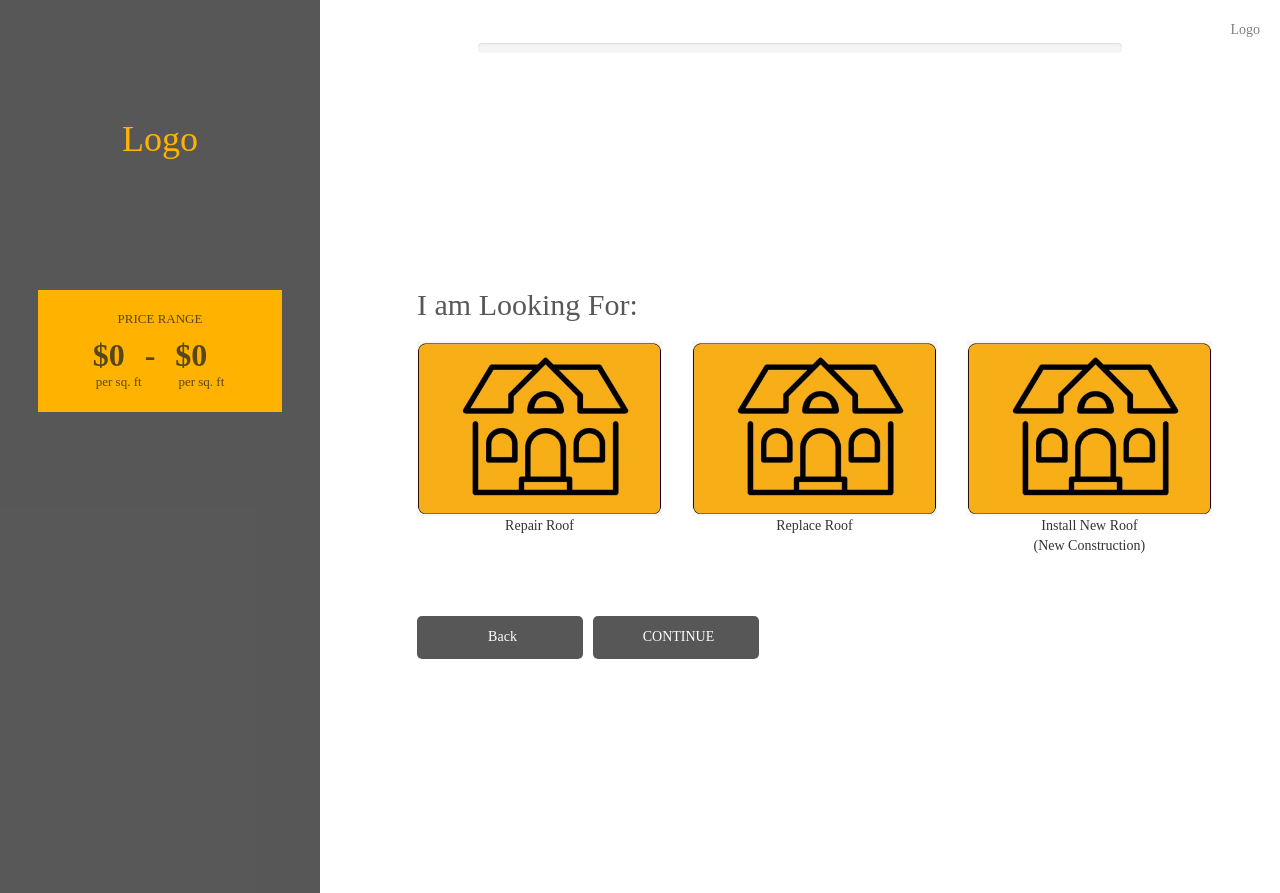
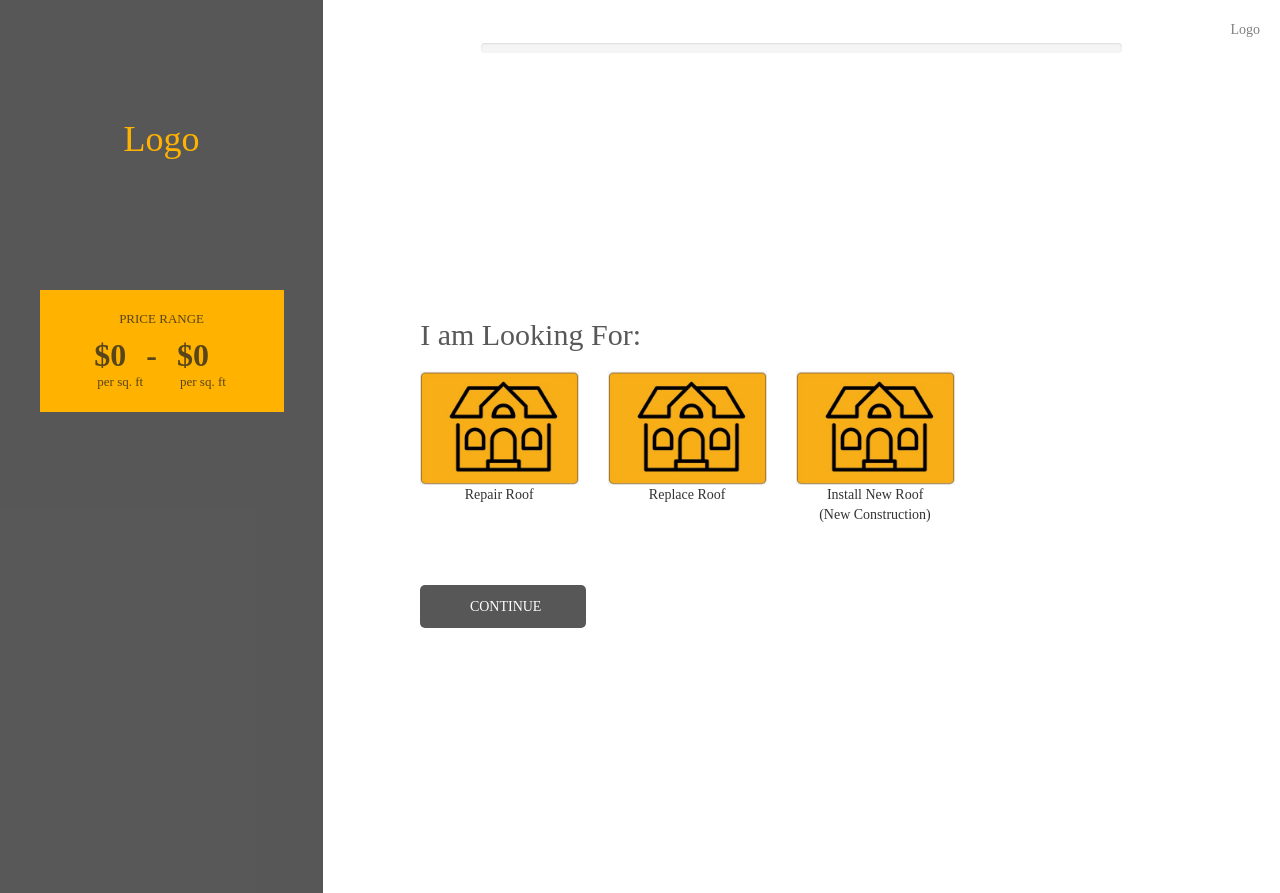
Before and after one commit to Falconx-Soft/Roofing-lead-engine-mapping, a Django app: page / in a window 1280 px wide. Run offline with Django 3.2, Linux system fonts and the light colour scheme; some libraries are stand-ins or nearby versions.

Commit message:
new mail

```diff
--- a/roofingLead/settings.py
+++ b/roofingLead/settings.py
@@ -134,5 +134,5 @@ EMAIL_BACKEND = 'django.core.mail.backends.smtp.EmailBackend'
 EMAIL_HOST = 'smtp.gmail.com'
 EMAIL_USE_TLS = True
 EMAIL_PORT = 587
-EMAIL_HOST_USER = 'djangod165@gmail.com'
-EMAIL_HOST_PASSWORD = 'django987654321'
+EMAIL_HOST_USER = 'kabocha608@gmail.com'
+EMAIL_HOST_PASSWORD = 'cdfykpaubpqivaza'
--- a/roofingapp/templates/roofing/main.html
+++ b/roofingapp/templates/roofing/main.html
@@ -373,7 +373,7 @@
 
                     <input type="hidden" name="appointment_date" id="appointment_date">
                     <div class="button-div">
-                        <button class="continue-btn" type="button" id="previous-option" style="margin-right: 10px;"><i class="fa-solid fa-circle-check yellow"></i>Back</button>
+                        <button class="continue-btn" type="button" id="previous-option" style="margin-right: 10px; display: none;"><i class="fa-solid fa-circle-check yellow"></i>Back</button>
                         <button class="continue-btn" type="button" id="next-option"><i class="fa-solid fa-circle-check yellow"></i>CONTINUE</button>
                     </div>
                 </div>
--- a/static/css/form2.css
+++ b/static/css/form2.css
@@ -18,7 +18,7 @@ body{
 /**************************************** left portion */
 .detail-div{
     background-color: rgba(33, 33, 33, 0.751);
-    width: 25%;
+    min-width: 25%;
     padding: 40px;
     display: flex;
     flex-direction: column;
@@ -244,14 +244,14 @@ input[type="range"] {
 .multiselection-div-option{
     display: flex;
     flex-direction: column;
-    width: 245px;
+    width: 158px;
     align-items: center;
     cursor: pointer;
     margin-right: 30px;
 }
 
 .img-option{
-    height: 175px;
+    height: 114px;
 }
 
 .multi-input-div{
--- a/static/js/form.js
+++ b/static/js/form.js
@@ -241,6 +241,7 @@ next_option.addEventListener("click", function(){
             document.getElementById("zip-code-selection").classList.add("active-div");
             document.getElementById("zip-code-selection").classList.remove("inactive-div");
 
+            document.getElementById("previous-option").style.display="block";
             progress.style.width = '5%';
         }else{
             window.alert("Please select the category");
@@ -488,7 +489,7 @@ previous_option.addEventListener("click", function(){
 
         document.getElementById("zip-code-selection").classList.remove("active-div");
         document.getElementById("zip-code-selection").classList.add("inactive-div");
-
+        document.getElementById("previous-option").style.display="none";
         progress.style.width = '0%';
     }else if(document.getElementById("detail-selection").classList.contains("active-div")){
 
```
Also changed, not shown: db.sqlite3.
